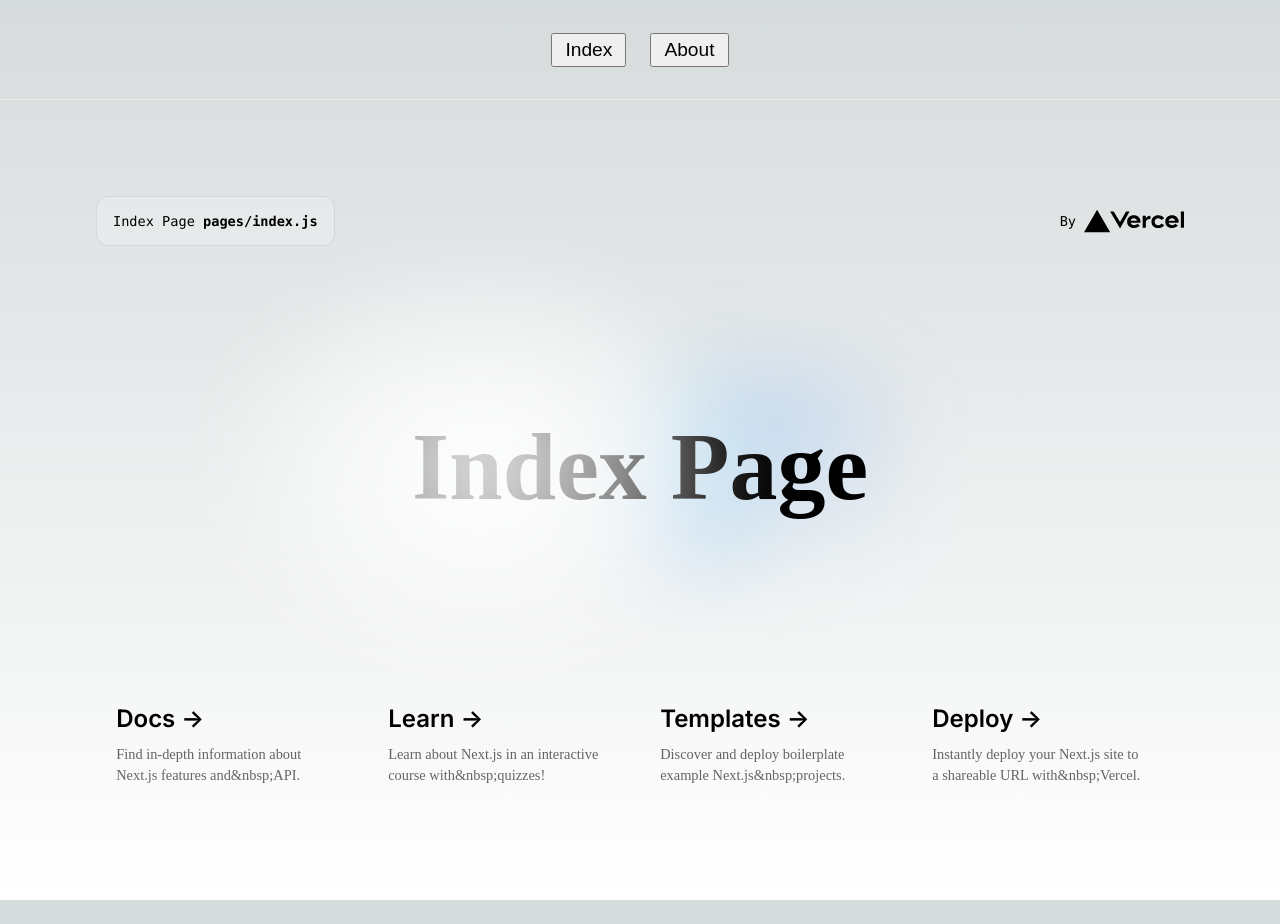
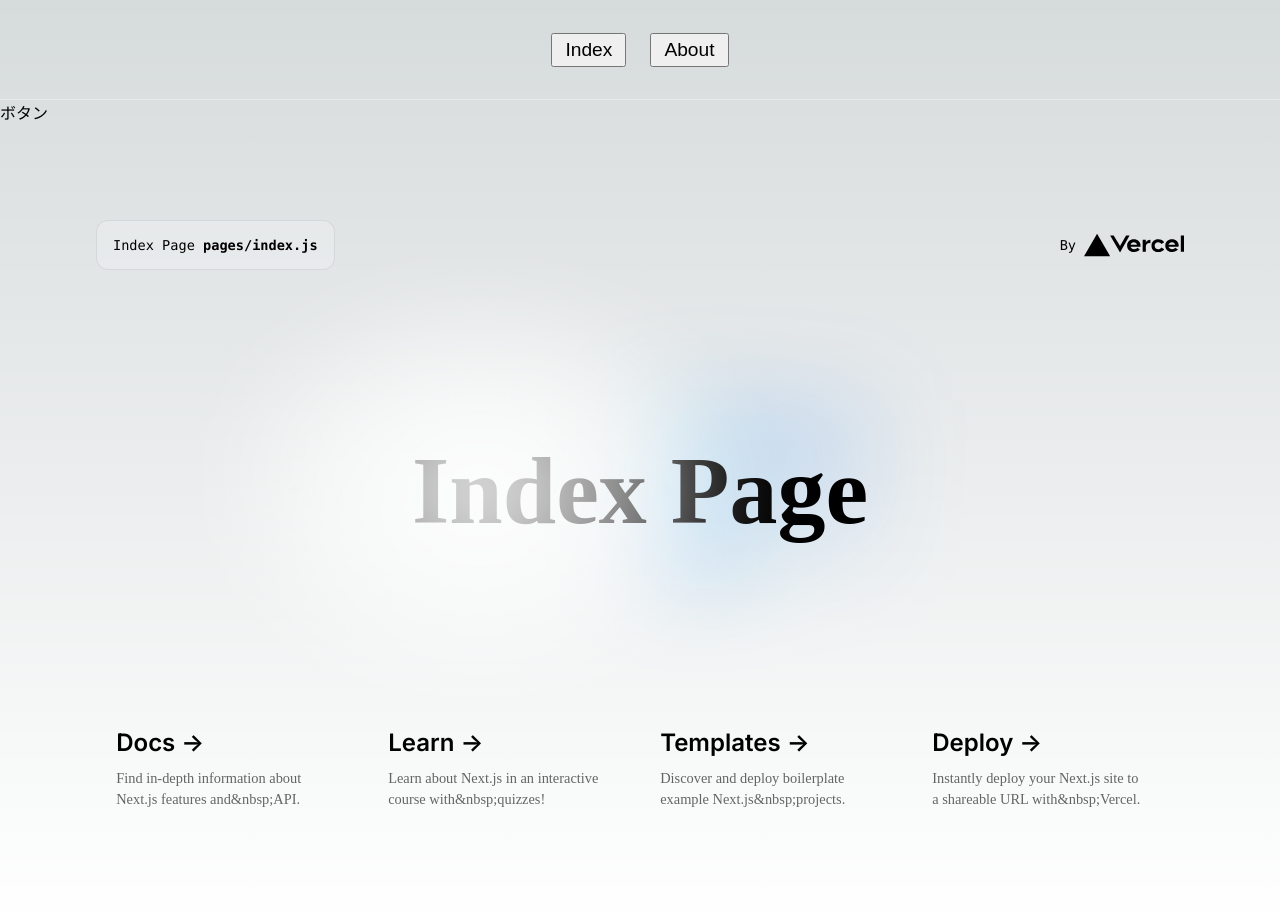
Before and after one commit to Kai-Itakura/study-react, a Next.js app: page / in a window 1280 px wide. Before the commit the page ends 900 px from the top, so only its background shows below. Built offline with nearby package versions, Linux system fonts and the light colour scheme.

Commit message:
⚗️ 不要な記述でいつか消しますが、試しにクリックイベントを書いてみました。

```diff
--- a/src/pages/index.jsx
+++ b/src/pages/index.jsx
@@ -4,8 +4,19 @@ import { Links } from 'src/components/Links'
 import { Center } from 'src/components/Center'
 import { Headline } from 'src/components/Headline'
 import { Header } from 'src/components/Header'
+import { useCallback } from 'react'
+
 
 export default function Home() {
+
+  const foo = 1;
+
+  const handleClick = useCallback((e) => {
+    e.preventDefault();
+    console.log(e.target.href);
+    alert(foo);
+  }, []);
+
   return (
     <>
       <Head>
@@ -13,6 +24,8 @@ export default function Home() {
       </Head>
 
       <Header />
+
+      <a href='./about' onClick={handleClick}>ボタン</a>
 
       <main className={styles.main}>
         <Headline page='index'>
```
